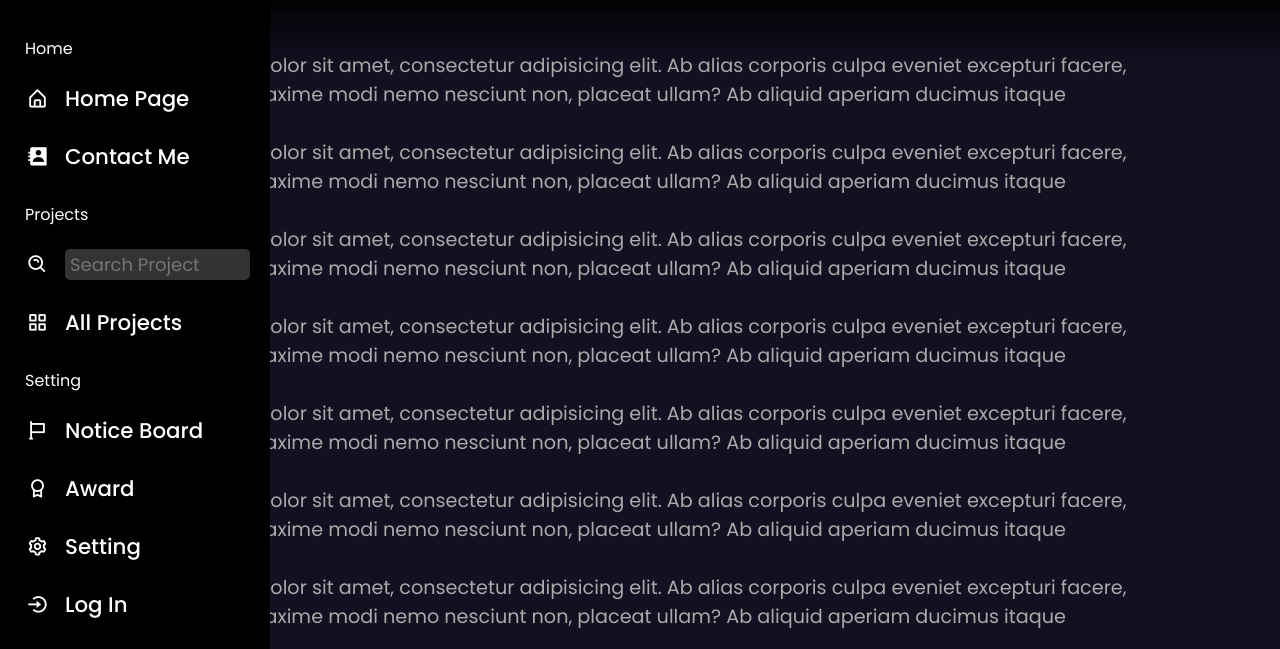
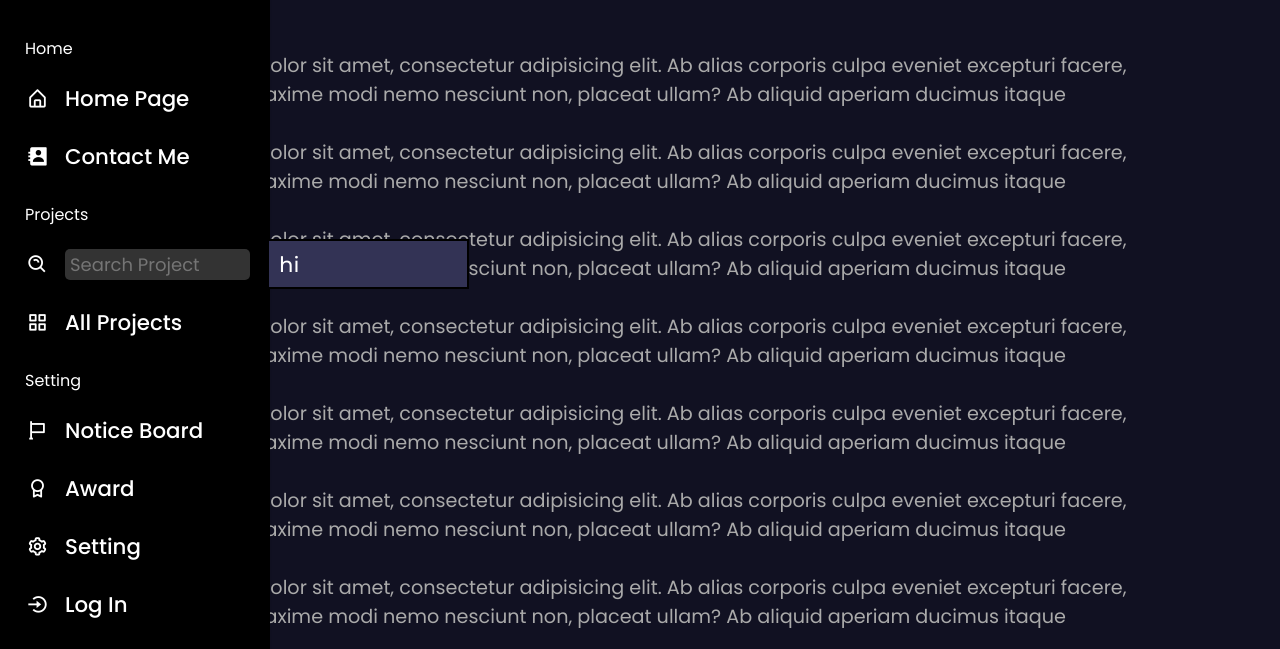
Before and after one commit to hirshi001/HrishiWebsite, a plain HTML site: page index.html in a window 1280 px wide. Shown: the part 77-726 px from the top of the page. Drawn offline with nearby package versions, Linux system fonts and the light colour scheme.

Commit message:
search for game feature implemented

```diff
--- a/styles/sidebarscript.js
+++ b/styles/sidebarscript.js
@@ -27,7 +27,11 @@ const toggleLock = () => {
 const hideSidebar = () => {
     if (sidebar.classList.contains("hoverable")) {
         sidebar.classList.add("close");
+        if (sidebar.contains(document.activeElement)) {
+            document.activeElement.blur()
+        }
     }
+    hideSearchResults()
 };
 
 // Function to show the sidebar when the mouse enter
@@ -40,106 +44,128 @@ const showSidebar = () => {
 // Function to show and hide the sidebar
 const toggleSidebar = () => {
     sidebar.classList.toggle("close");
+    if (sidebar.contains(document.activeElement)) {
+        document.activeElement.blur()
+    }
 };
+
+const showSearchResults = () => {
+    let searchResults = document.getElementById("search_results")
+    if (searchResults) {
+        searchResults.classList.remove("hidden")
+    }
+}
+
+const hideSearchResults = () => {
+    let searchResults = document.getElementById("search_results")
+    if (searchResults) {
+        searchResults.classList.add("hidden")
+    }
+}
 
 
 function onLoad() {
     document.getElementById("sidebar-div").innerHTML =
-        "<nav class='sidebar locked'>\n" +
-        "    <div class='logo_items flex'>\n" +
-        "        <span class='nav_image'>\n" +
-        "          <img src='/images/MinecraftSkinFace.png' alt='logo_img' />\n" +
-        "        </span>\n" +
-        "        <span class='logo_name'>Womp Womp</span>\n" +
-        "        <i class='bx bx-lock-alt' id='lock-icon' title='Unlock Sidebar'></i>\n" +
-        "    </div>\n" +
-        "    <div class='menu_container'>\n" +
-        "        <div class='menu_items'>\n" +
-        "            <ul class='menu_item'>\n" +
-        "                <div class='menu_title flex'>\n" +
-        "                    <span class='title'>Home</span>\n" +
-        "                    <span class='line'></span>\n" +
-        "                </div>\n" +
-        "                <li class='item'>\n" +
-        "                    <a href='index.html' class='link flex'>\n" +
-        "                        <i class='bx bx-home-alt'></i>\n" +
-        "                        <span>Home Page</span>\n" +
-        "                    </a>\n" +
-        "                </li>\n" +
-        "                <li class='item'>\n" +
-        "                    <a href='#' class='link flex'>\n" +
-        "                        <i class='bx bxs-contact'></i>\n" +
-        "                        <span>Contact Me</span>\n" +
-        "                    </a>\n" +
-        "                </li>\n" +
-        "            </ul>\n" +
-        "            <ul class='menu_item'>\n" +
-        "                <div class='menu_title flex'>\n" +
-        "                    <span class='title'>Projects</span>\n" +
-        "                    <span class='line'></span>\n" +
-        "                </div>\n" +
-        "                <li class='item'>\n" +
-        "                    <a href='#' class='link flex'>\n" +
-        "                        <i class='bx bx-search-alt' ></i>\n" +
-        "                        <div>\n" +
-        "                           <input type='text' placeholder='Search Project'/>\n" +
-        "                        </div>\n" +
-        "                    </a>\n" +
-        "                </li>\n" +
-        "                <li class='item'>\n" +
-        "                    <a href='projects.html' class='link flex'>\n" +
-        "                        <i class='bx bx-grid-alt'></i>\n" +
-        "                        <span>All Projects</span>\n" +
-        "                    </a>\n" +
-        "                </li>\n" +
-        "            </ul>\n" +
-        "            <ul class='menu_item'>\n" +
-        "                <div class='menu_title flex'>\n" +
-        "                    <span class='title'>Setting</span>\n" +
-        "                    <span class='line'></span>\n" +
-        "                </div>\n" +
-        "                <li class='item'>\n" +
-        "                    <a href=#' class='link flex'>\n" +
-        "                        <i class='bx bx-flag'></i>\n" +
-        "                        <span>Notice Board</span>\n" +
-        "                    </a>\n" +
-        "                </li>\n" +
-        "                <li class='item'>\n" +
-        "                    <a href='#' class='link flex'>\n" +
-        "                        <i class='bx bx-award'></i>\n" +
-        "                        <span>Award</span>\n" +
-        "                    </a>\n" +
-        "                </li>\n" +
-        "                <li class='item'>\n" +
-        "                    <a href='#' class='link flex'>\n" +
-        "                        <i class='bx bx-cog'></i>\n" +
-        "                        <span>Setting</span>\n" +
-        "                    </a>\n" +
-        "                </li>\n" +
-        "                </li>\n" +
-        "                <li class='item'>\n" +
-        "                    <a href='login.html' class='link flex'>\n" +
-        "                        <i class='bx bx-log-in-circle'></i>\n" +
-        "                        <span>Log In</span>\n" +
-        "                    </a>\n" +
-        "                </li>\n" +
-        "            </ul>\n" +
-        "        </div>\n" +
-        "        <div class='sidebar_profile'>\n" +
-        "          <span class='nav_image'>\n" +
-        "            <img src='/images/profile.jpg' alt='logo_img' />\n" +
-        "          </span>\n" +
-        "            <div class='data_text'>\n" +
-        "                <span class='name'>Hrishikesh Ingle</span>\n" +
+        "<nav class='sidebar locked'>" +
+        "    <div class='logo_items flex'>" +
+        "        <span class='nav_image'>" +
+        "          <img src='/images/MinecraftSkinFace.png' alt='logo_img' />" +
+        "        </span>" +
+        "        <span class='logo_name'>Womp Womp</span>" +
+        "        <i class='bx bx-lock-alt' id='lock-icon' title='Unlock Sidebar'></i>" +
+        "    </div>" +
+        "    <div class='menu_container'>" +
+        "        <div class='menu_items'>" +
+        "            <ul class='menu_item'>" +
+        "                <div class='menu_title flex'>" +
+        "                    <span class='title'>Home</span>" +
+        "                    <span class='line'></span>" +
+        "                </div>" +
+        "                <li class='item'>" +
+        "                    <a href='index.html' class='link flex'>" +
+        "                        <i class='bx bx-home-alt'></i>" +
+        "                        <span>Home Page</span>" +
+        "                    </a>" +
+        "                </li>" +
+        "                <li class='item'>" +
+        "                    <a href='#' class='link flex'>" +
+        "                        <i class='bx bxs-contact'></i>" +
+        "                        <span>Contact Me</span>" +
+        "                    </a>" +
+        "                </li>" +
+        "            </ul>" +
+        "            <ul class='menu_item'>" +
+        "                <div class='menu_title flex'>" +
+        "                    <span class='title'>Projects</span>" +
+        "                    <span class='line'></span>" +
+        "                </div>" +
+        "                <li class='item flex'>" +
+        "                    <a href='#' class='link flex'>" +
+        "                        <i class='bx bx-search-alt' ></i>" +
+        "                        <div>" +
+        "                           <input id = 'search_project' type='text' placeholder='Search Project'/>" +
+        "                        </div>" +
+        "                    </a>" +
+        "                   <div id = 'search_results'>" +
+        "                       <ul>" +
+        "                           <li>hi</li>" +
+        "                       </ul>" +
+        "                   </div>" +
+        "                </li>" +
+        "                <li class='item'>" +
+        "                    <a href='projects.html' class='link flex'>" +
+        "                        <i class='bx bx-grid-alt'></i>" +
+        "                        <span>All Projects</span>" +
+        "                    </a>" +
+        "                </li>" +
+        "            </ul>" +
+        "            <ul class='menu_item'>" +
+        "                <div class='menu_title flex'>" +
+        "                    <span class='title'>Setting</span>" +
+        "                    <span class='line'></span>" +
+        "                </div>" +
+        "                <li class='item'>" +
+        "                    <a href=#' class='link flex'>" +
+        "                        <i class='bx bx-flag'></i>" +
+        "                        <span>Notice Board</span>" +
+        "                    </a>" +
+        "                </li>" +
+        "                <li class='item'>" +
+        "                    <a href='#' class='link flex'>" +
+        "                        <i class='bx bx-award'></i>" +
+        "                        <span>Award</span>" +
+        "                    </a>" +
+        "                </li>" +
+        "                <li class='item'>" +
+        "                    <a href='#' class='link flex'>" +
+        "                        <i class='bx bx-cog'></i>" +
+        "                        <span>Setting</span>" +
+        "                    </a>" +
+        "                </li>" +
+        "                </li>" +
+        "                <li class='item'>" +
+        "                    <a href='login.html' class='link flex'>" +
+        "                        <i class='bx bx-log-in-circle'></i>" +
+        "                        <span>Log In</span>" +
+        "                    </a>" +
+        "                </li>" +
+        "            </ul>" +
+        "        </div>" +
+        "        <div class='sidebar_profile'>" +
+        "          <span class='nav_image'>" +
+        "            <img src='/images/profile.jpg' alt='logo_img' />" +
+        "          </span>" +
+        "            <div class='data_text'>" +
+        "                <span class='name'>Hrishikesh Ingle</span>" +
         "                <a href = 'tel: 4085297091'>" +
-        "                   <span class='email'>+1 (408) 529-7091</span>\n" +
-        "                </a>\n" +
+        "                   <span class='email'>+1 (408) 529-7091</span>" +
+        "                </a>" +
         "                <a href = 'mailto: hrishikeshningle@gmail.com'>" +
-        "                   <span class='email'>hrishikeshningle@gmail.com</span>\n" +
-        "                </a>\n" +
-        "            </div>\n" +
-        "        </div>\n" +
-        "    </div>\n" +
+        "                   <span class='email'>hrishikeshningle@gmail.com</span>" +
+        "                </a>" +
+        "            </div>" +
+        "        </div>" +
+        "    </div>" +
         "</nav>"
 
 
@@ -207,6 +233,30 @@ function onLoad() {
         showSidebar()
     }
 
-    console.log(document.cookie)
+
+    // add search input listener
+    let input = document.getElementById("search_project")
+    input.addEventListener("input", function (event) {
+        fetch("https://game.hrishislife.com/cgi-bin/searchGame.cgi?search=" + event.target.value).then(response => response.json())
+            .then(data => {
+                let names = data["names"]
+                let div = document.getElementById("search_results")
+                div.innerHTML = ""
+                let ul = div.appendChild(document.createElement("ul"))
+                for (let j = 0; j < names.length; j++) {
+                    let li = ul.appendChild(document.createElement("li"))
+                    li.innerText = names[j]
+                }
+            })
+    });
+
+    input.addEventListener("focusin", function (event) {
+        showSearchResults();
+    });
+
+    input.addEventListener("focusout", function (event) {
+        hideSearchResults();
+    });
+
 
 }
--- a/styles/sidebarstyles.css
+++ b/styles/sidebarstyles.css
@@ -1,46 +1,53 @@
 /* Import Google font - Poppins */
 @import url("https://fonts.googleapis.com/css2?family=Poppins:wght@200;300;400;500;600;700&display=swap");
+
 * {
     margin: 0;
     padding: 0;
     box-sizing: border-box;
     font-family: "Poppins", sans-serif;
 }
+
 /* Pre css */
 .flex {
     display: flex;
     align-items: center;
 }
+
 .nav_image {
     display: flex;
     flex-grow: 1;
     justify-content: center;
 }
+
 .nav_image img {
     height: 35px;
     width: 35px;
     border-radius: 50%;
     object-fit: cover;
 }
+
 /* Sidebar */
 .sidebar {
     position: fixed;
     top: 0;
     left: 0;
-    height: 100%;
+    height: 100vh;
     width: 270px;
     background: #000;
     padding: 15px 10px;
     box-shadow: 0 0 2px rgba(0, 0, 0, 0.1);
     transition: all 0.4s ease;
-    overflow: hidden;
+    z-index: 100;
 }
+
 .sidebar.close {
     width: calc(55px + 20px);
 }
 
 .logo_items {
     gap: 8px;
+    overflow: hidden;
 }
 
 .logo_items img {
@@ -55,15 +62,40 @@
     transition: all 0.3s ease;
     white-space: nowrap;
 }
+
+.hidden {
+    display: none;
+    opacity: 0;
+}
+
+#search_results {
+    position: absolute;
+    height: 50px;
+    transform: translateX(calc(100% - 1px)) translateY(-4px);
+    right: 0;
+    min-width: 200px;
+}
+
+#search_results ul {
+    padding: 10px;
+    background-color: #335;
+    border-style: solid;
+    border-color: black;
+    border-width: 2px;
+    border-left: none;
+    color: white;
+    list-style: none;
+}
+
 .sidebar.close .name,
 .sidebar.close .email,
 .sidebar.close .logo_name,
-.sidebar.close input,
 .sidebar.close #lock-icon,
 .sidebar.close #sidebar-close {
     opacity: 0;
     pointer-events: none;
 }
+
 #lock-icon,
 #sidebar-close {
     padding: 10px;
@@ -73,10 +105,12 @@
     margin-left: -4px;
     transition: all 0.3s ease;
 }
+
 #sidebar-close {
     display: none;
     color: #333;
 }
+
 .menu_container {
     display: flex;
     flex-direction: column;
@@ -85,22 +119,27 @@
     overflow-y: auto;
     height: calc(100% - 82px);
 }
+
 .menu_container::-webkit-scrollbar {
     display: none;
 }
+
 .menu_title {
     color: white;
     position: relative;
     height: 50px;
     width: 55px;
 }
+
 .menu_title .title {
     margin-left: 15px;
     transition: all 0.3s ease;
 }
+
 .sidebar.close .title {
     opacity: 0;
 }
+
 .menu_title .line {
     position: absolute;
     left: 50%;
@@ -111,15 +150,19 @@
     background: #aaa;
     transition: all 0.3s ease;
 }
+
 .menu_title .line {
     opacity: 0;
 }
+
 .sidebar.close .line {
     opacity: 1;
 }
+
 .item {
     list-style: none;
 }
+
 .item input {
     border-radius: 5px;
     outline: none;
@@ -139,13 +182,20 @@
     margin-bottom: 8px;
     color: white;
 }
-.link:hover {
+
+.link{
+    background-color: #000;
+}
+
+.link:hover{
     color: #000;
     background-color: #4070f4;
 }
+
 .link span {
     white-space: nowrap;
 }
+
 .link i {
     height: 50px;
     min-width: 55px;
@@ -155,12 +205,14 @@
     justify-content: center;
     border-radius: 4px;
 }
+
 .sidebar_profile {
     padding-top: 15px;
     margin-top: 15px;
     gap: 15px;
     border-top: 2px solid rgba(0, 0, 0, 0.1);
 }
+
 .sidebar_profile .name {
     transition: all 0.3s ease;
     white-space: nowrap;
@@ -170,6 +222,7 @@
     font-size: 18px;
     color: #333;
 }
+
 .sidebar_profile .email {
     transition: all 0.3s ease;
     white-space: nowrap;
@@ -179,6 +232,7 @@
     font-size: 15px;
     color: #333;
 }
+
 /* Navbar */
 .navbar {
     max-width: 500px;
@@ -192,6 +246,7 @@
     border-radius: 0 0 8px 8px;
     justify-content: space-between;
 }
+
 #sidebar-open {
     font-size: 30px;
     color: #333;
@@ -199,6 +254,7 @@
     margin-right: 20px;
     display: none;
 }
+
 .search_box {
     height: 46px;
     max-width: 500px;
@@ -210,36 +266,44 @@
     font-size: 18px;
     color: #333;
 }
+
 .navbar img {
     height: 40px;
     width: 40px;
     margin-left: 20px;
 }
+
 /* Responsive */
 @media screen and (max-width: 1100px) {
     .navbar {
         left: 65%;
     }
 }
+
 @media screen and (max-width: 800px) {
     .sidebar {
         left: 0;
         z-index: 1000;
     }
+
     .sidebar.close {
         left: -100%;
     }
+
     #sidebar-close {
         display: block;
     }
+
     #lock-icon {
         display: none;
     }
+
     .navbar {
         left: 0;
         max-width: 100%;
         transform: translateX(0%);
     }
+
     #sidebar-open {
         display: block;
     }
```
Also changed, not shown: projects/loadProjects.js (+6 -5 lines), styles/navbarscript.js (+4 -3 lines), projects/projects.json (line endings or trailing spaces), 1 other file.
